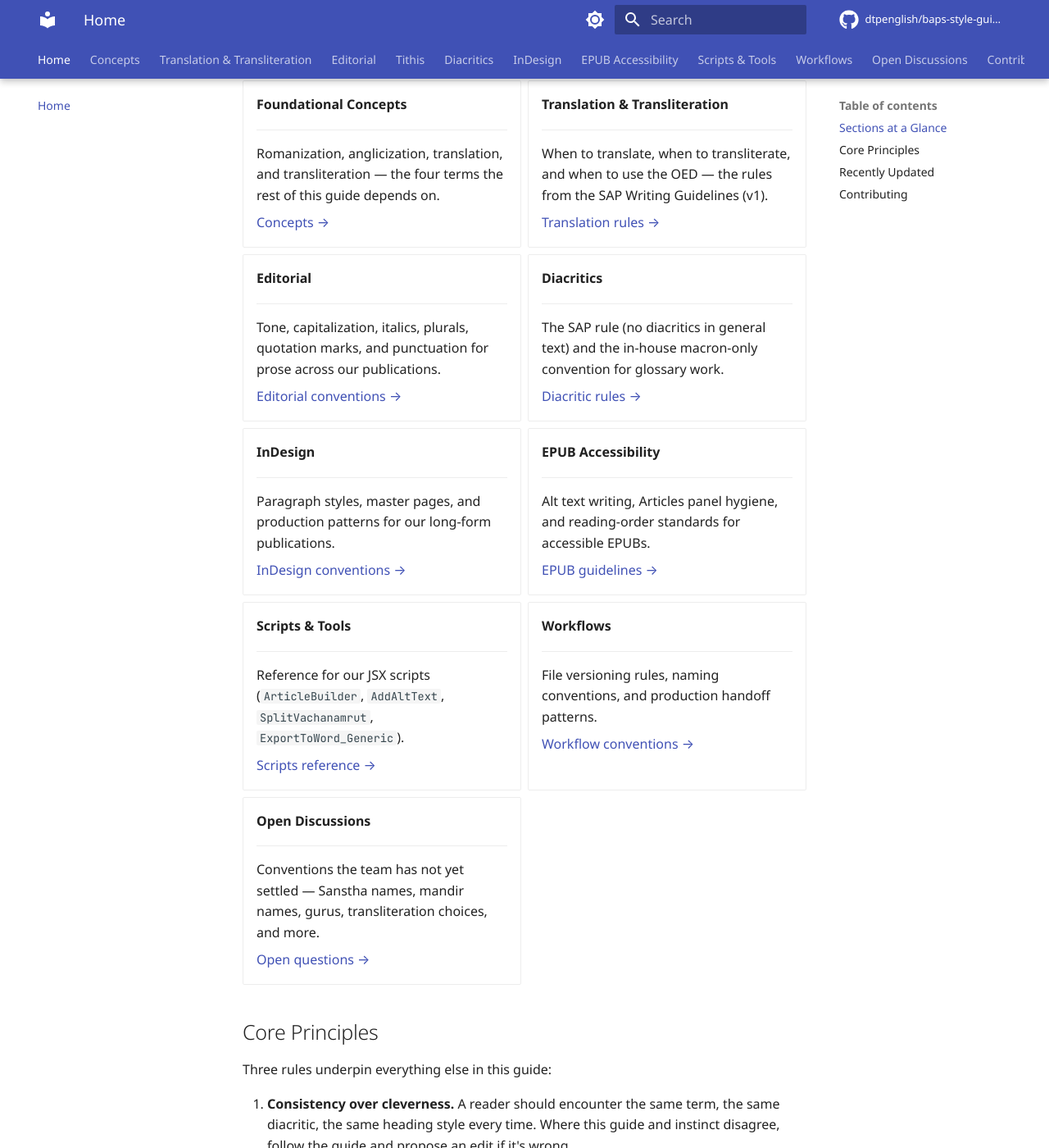
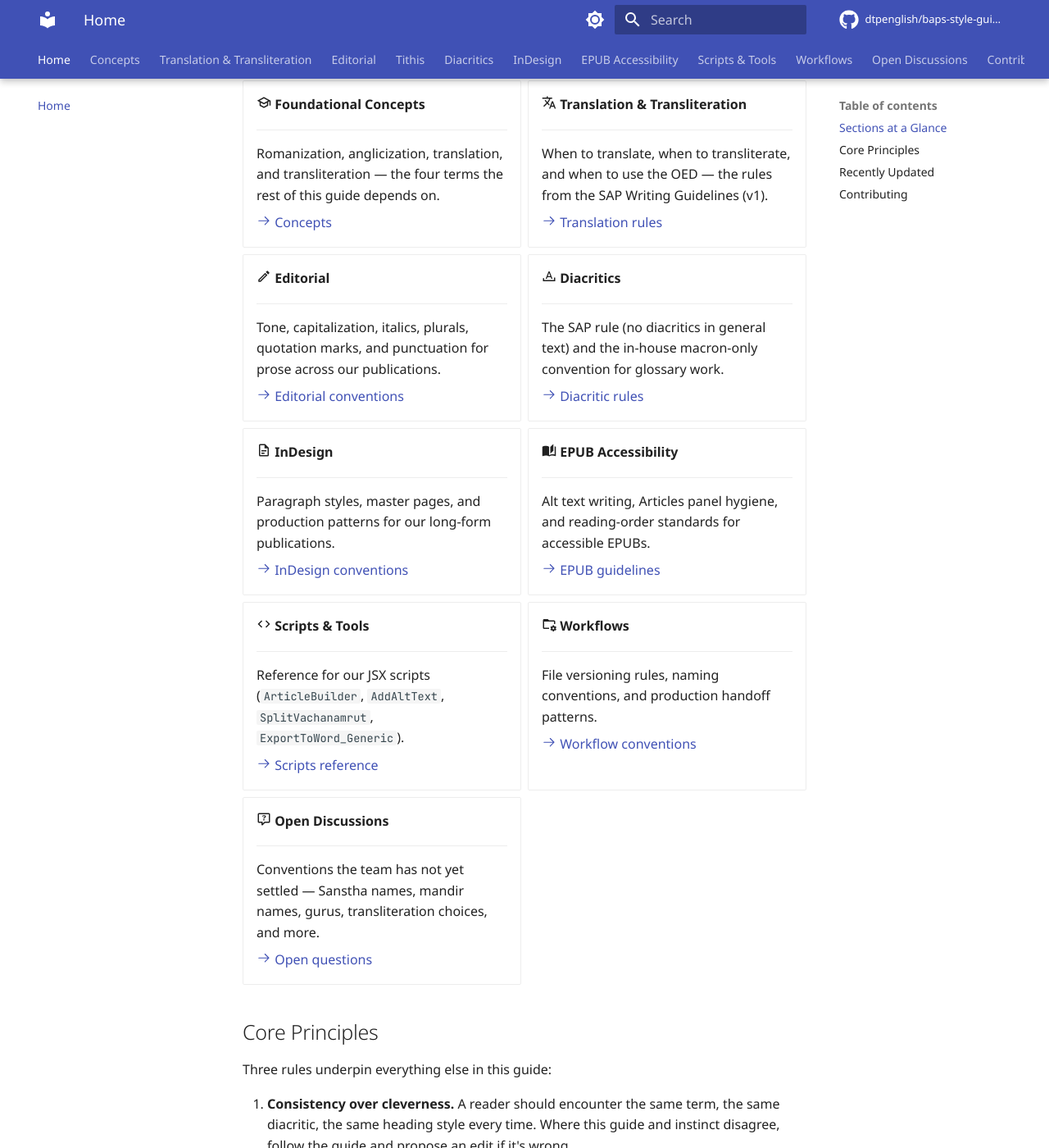
Before and after one commit to dtpenglish/baps-style-guide, an MkDocs documentation site: the page built from docs/index.md, in a window 1280 px wide and 1400 px high, scrolled down 442 px. Shown: the whole window at 82% size. Built offline with MkDocs 1.6.1 and Material for MkDocs 9.7.7, drawn with Linux system fonts in a browser that asks for light colours; comment, search, counter and statistics services are not loaded; the version menu is left out; some of the changed lines change nothing that is shown.

Commit message:
Enable pymdownx.emoji extension to render Material icons in cards

```diff
--- a/docs/index.md
+++ b/docs/index.md
@@ -7,77 +7,77 @@ Welcome to the in-house style guide for the BAPS Swaminarayan Aksharpith (SAP) p
 ## Sections at a Glance
 <div class="grid cards" markdown>
 
--   __Foundational Concepts__
+-   :material-school-outline: __Foundational Concepts__
 
     ---
 
     Romanization, anglicization, translation, and transliteration — the four terms the rest of this guide depends on.
 
-    [Concepts →](concepts/index.md)
+    [:octicons-arrow-right-24: Concepts](concepts/index.md)
 
--   __Translation & Transliteration__
+-   :material-translate: __Translation & Transliteration__
 
     ---
 
     When to translate, when to transliterate, and when to use the OED — the rules from the SAP Writing Guidelines (v1).
 
-    [Translation rules →](translation/index.md)
+    [:octicons-arrow-right-24: Translation rules](translation/index.md)
 
--   __Editorial__
+-   :material-pencil-outline: __Editorial__
 
     ---
 
     Tone, capitalization, italics, plurals, quotation marks, and punctuation for prose across our publications.
 
-    [Editorial conventions →](editorial/index.md)
+    [:octicons-arrow-right-24: Editorial conventions](editorial/index.md)
 
--   __Diacritics__
+-   :material-format-letter-matches: __Diacritics__
 
     ---
 
     The SAP rule (no diacritics in general text) and the in-house macron-only convention for glossary work.
 
-    [Diacritic rules →](diacritics/index.md)
+    [:octicons-arrow-right-24: Diacritic rules](diacritics/index.md)
 
--   __InDesign__
+-   :material-file-document-outline: __InDesign__
 
     ---
 
     Paragraph styles, master pages, and production patterns for our long-form publications.
 
-    [InDesign conventions →](indesign/index.md)
+    [:octicons-arrow-right-24: InDesign conventions](indesign/index.md)
 
--   __EPUB Accessibility__
+-   :material-book-open-page-variant: __EPUB Accessibility__
 
     ---
 
     Alt text writing, Articles panel hygiene, and reading-order standards for accessible EPUBs.
 
-    [EPUB guidelines →](epub/index.md)
+    [:octicons-arrow-right-24: EPUB guidelines](epub/index.md)
 
--   __Scripts & Tools__
+-   :material-code-tags: __Scripts & Tools__
 
     ---
 
     Reference for our JSX scripts (`ArticleBuilder`, `AddAltText`, `SplitVachanamrut`, `ExportToWord_Generic`).
 
-    [Scripts reference →](scripts/index.md)
+    [:octicons-arrow-right-24: Scripts reference](scripts/index.md)
 
--   __Workflows__
+-   :material-folder-cog-outline: __Workflows__
 
     ---
 
     File versioning rules, naming conventions, and production handoff patterns.
 
-    [Workflow conventions →](workflows/index.md)
+    [:octicons-arrow-right-24: Workflow conventions](workflows/index.md)
 
--   __Open Discussions__
+-   :material-comment-question-outline: __Open Discussions__
 
     ---
 
     Conventions the team has not yet settled — Sanstha names, mandir names, gurus, transliteration choices, and more.
 
-    [Open questions →](discussions/index.md)
+    [:octicons-arrow-right-24: Open questions](discussions/index.md)
 
 </div>
 
--- a/mkdocs.yml
+++ b/mkdocs.yml
@@ -107,6 +107,9 @@ markdown_extensions:
       pygments_lang_class: true
   - pymdownx.inlinehilite
   - pymdownx.snippets
+  - pymdownx.emoji:
+      emoji_index: !!python/name:material.extensions.emoji.twemoji
+      emoji_generator: !!python/name:material.extensions.emoji.to_svg
   - pymdownx.keys
   - pymdownx.mark
   - pymdownx.tilde
```
